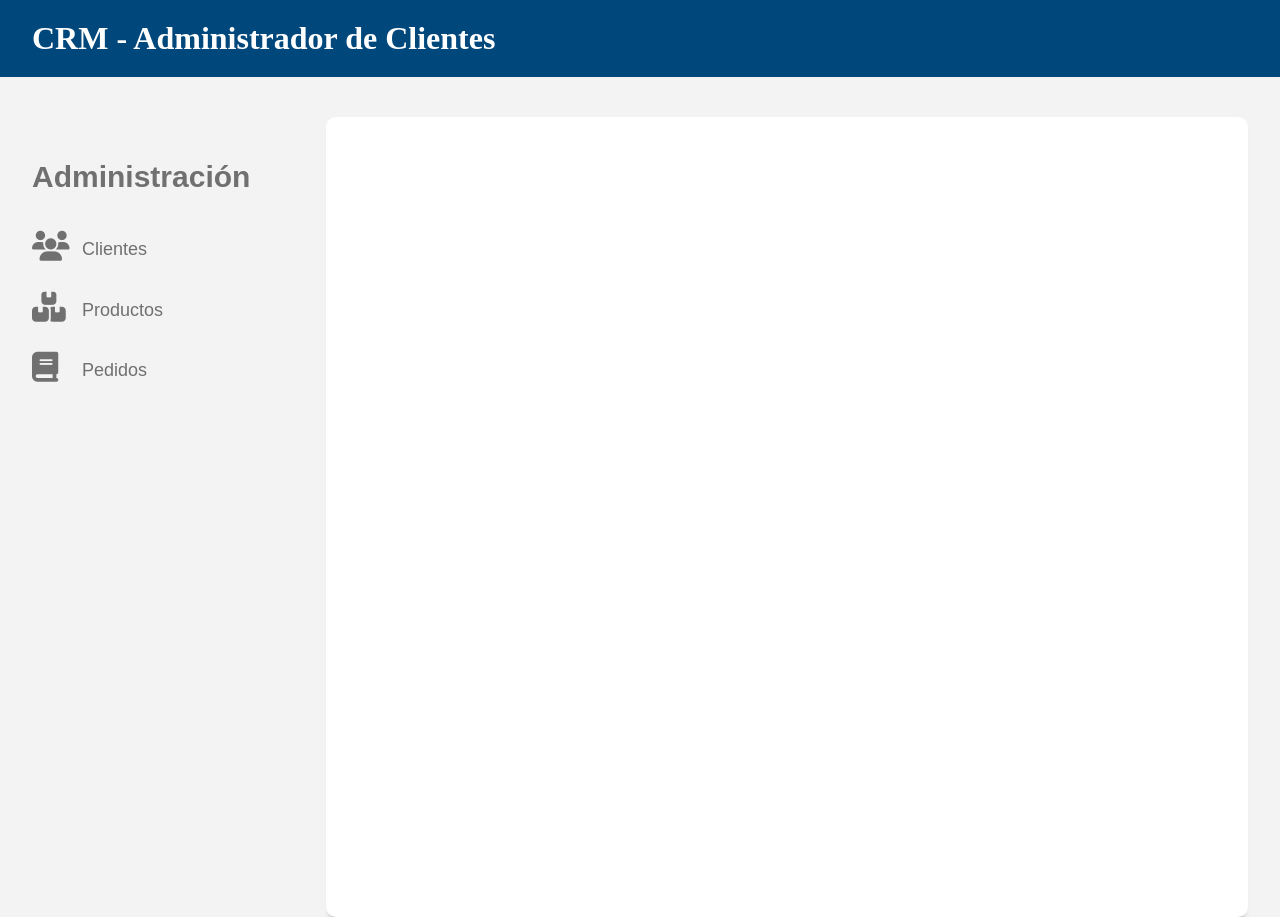
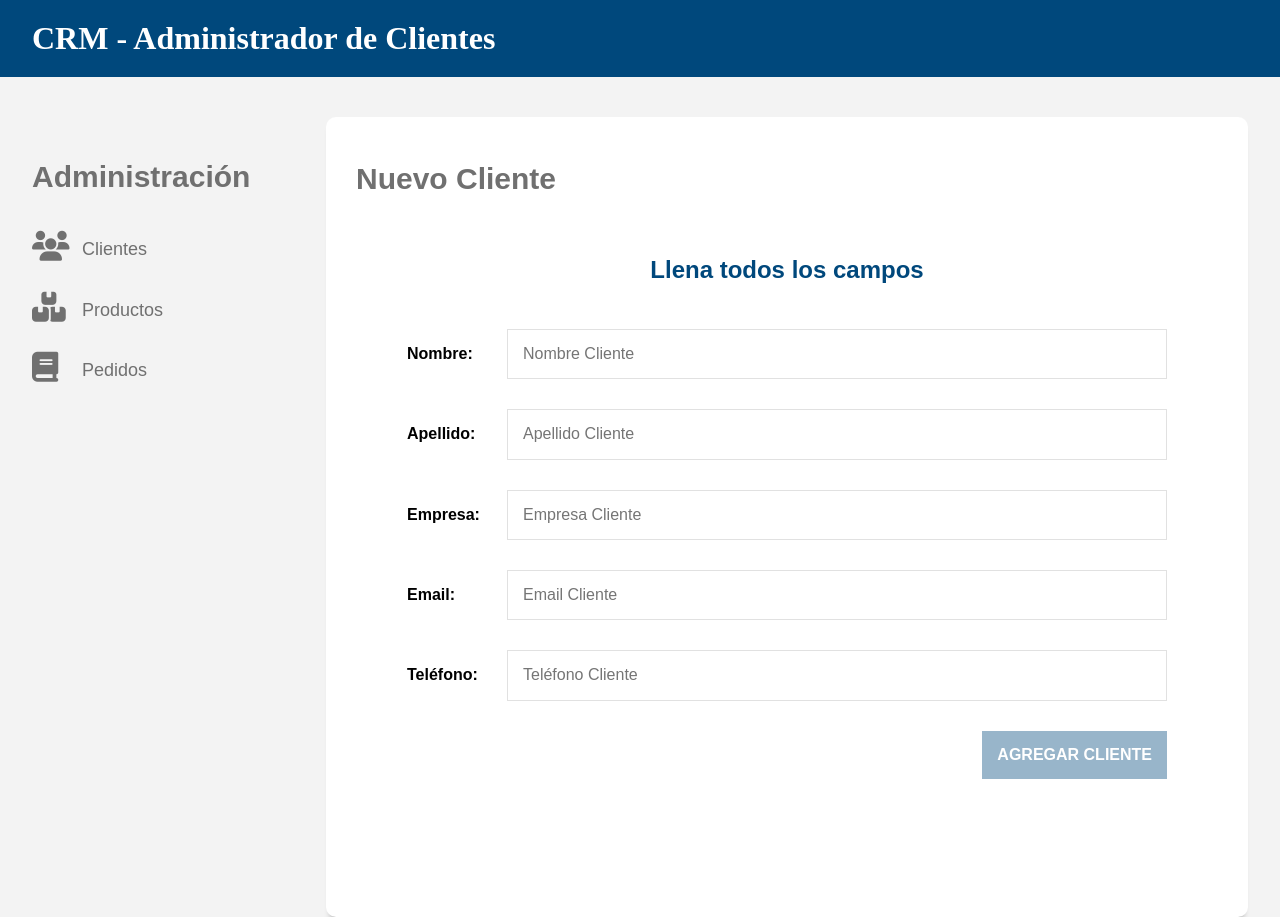
Before and after one commit to TobiIchiro/CRM-Clientes, a React (Create React App) app: page /clientes/edit/1 in a window 1280 px wide. Built offline with nearby package versions, Linux system fonts and the light colour scheme.

Commit message:
EditarCliente

```diff
--- a/src/App.js
+++ b/src/App.js
@@ -10,6 +10,7 @@
 /* Componentes */
 import Clientes from "./components/clientes/Clientes";
 import NuevoCliente from "./components/clientes/NuevoCliente";
+import EditarCliente from "./components/clientes/EditarCliente";
 
 import Pedidos from "./components/pedidos/Pedidos";
 
@@ -27,6 +28,7 @@
             <Routes>
               <Route exact path="/clientes" element={<Clientes/>}/>
               <Route exact path="/clientes/add" element={<NuevoCliente/>}/>
+              <Route exact path="/clientes/edit/:_id" element={<EditarCliente/>}/>
 
               <Route exact path="/productos" element={<Productos/>}/>
 
--- /dev/null
+++ b/src/components/clientes/EditarCliente.js
@@ -0,0 +1,97 @@
+import React, {Fragment, useState} from "react";
+import {useNavigate, useParams} from "react-router-dom"
+import Swal from "sweetalert2";
+
+import clienteAxios from "../../config/axios";
+
+function EditarCliente (props) {
+    let {_id} = useParams()
+    let navigate = useNavigate();
+
+    const[cliente, guardarCliente] = useState({
+        nombre: '',
+        apellido: '',
+        empresa: '',
+        email: '',
+        telefono: ''
+    })
+
+    const validarCliente = () => {
+        const {nombre, apellido, email, empresa, telefono} = cliente;
+
+        return !nombre.length || !apellido.length || !email.length || !empresa.length || !telefono.length
+    }
+
+    const actualizarState = e => {
+        guardarCliente({
+            ...cliente,
+            [e.target.name] : e.target.value
+        })
+    }
+
+
+    return(
+        <Fragment>
+            <h2>Nuevo Cliente</h2>
+            <form>
+                <legend>Llena todos los campos</legend>
+
+                <div className="campo">
+                    <label>Nombre:</label>
+                    <input  type="text"
+                            placeholder="Nombre Cliente"
+                            name="nombre"
+                            onChange={actualizarState}
+                    />
+                </div>
+
+                <div className="campo">
+                    <label>Apellido:</label>
+                    <input  type="text"
+                            placeholder="Apellido Cliente"
+                            name="apellido"
+                            onChange={actualizarState}
+                    />
+                </div>
+
+                <div className="campo">
+                    <label>Empresa:</label>
+                    <input  type="text"
+                            placeholder="Empresa Cliente"
+                            name="empresa"
+                            onChange={actualizarState}
+                    />
+                </div>
+
+                <div className="campo">
+                    <label>Email:</label>
+                    <input  type="email"
+                            placeholder="Email Cliente"
+                            name="email"
+                            onChange={actualizarState}
+                    />
+                </div>
+
+                <div className="campo">
+                    <label>Teléfono:</label>
+                    <input  type="tel"
+                            placeholder="Teléfono Cliente"
+                            name="telefono"
+                            onChange={actualizarState}
+                    />
+                </div>
+
+                <div className="enviar">
+                    <input  type="submit"
+                            className="btn btn-azul"
+                            value="Agregar Cliente"
+                            disabled={validarCliente()}
+                    />
+                </div>
+
+            </form>
+        </Fragment>
+    )
+}
+
+export default EditarCliente;
--- a/src/components/clientes/cliente.js
+++ b/src/components/clientes/cliente.js
@@ -1,4 +1,5 @@
 import React from "react";
+import { Link } from "react-router-dom";
 
 function Cliente({cliente}) {
 
@@ -13,10 +14,10 @@
                 <p>Tel: {telefono}</p>
             </div>
             <div className="acciones">
-                <a href="#" className="btn btn-azul">
+                <Link to={`/clientes/edit/${_id}`} className="btn btn-azul">
                     <i className="fas fa-pen-alt"></i>
                     Editar Cliente
-                </a>
+                </Link>
                 <button type="button" className="btn btn-rojo btn-eliminar">
                     <i className="fas fa-times"></i>
                     Eliminar Cliente
```
